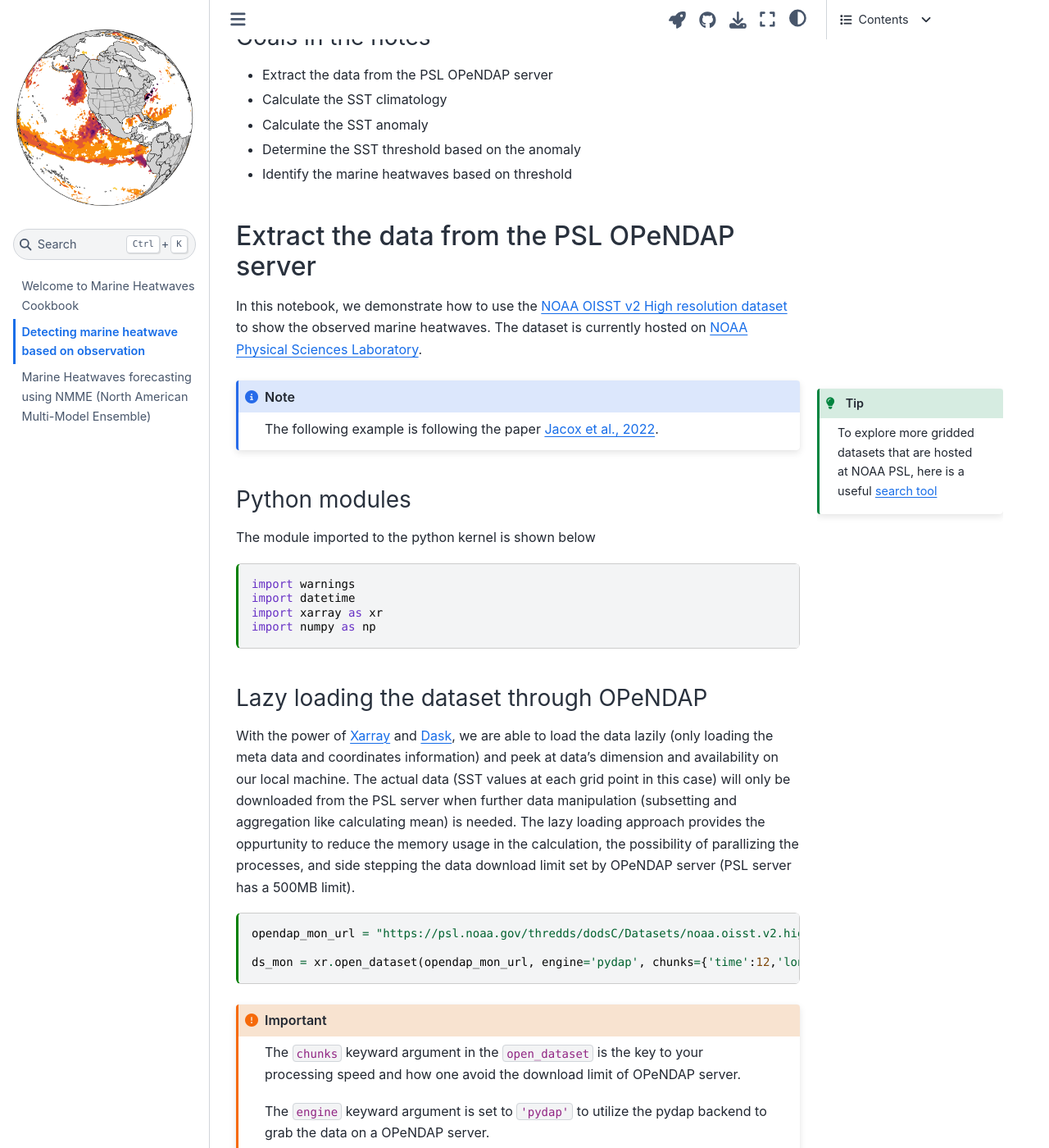
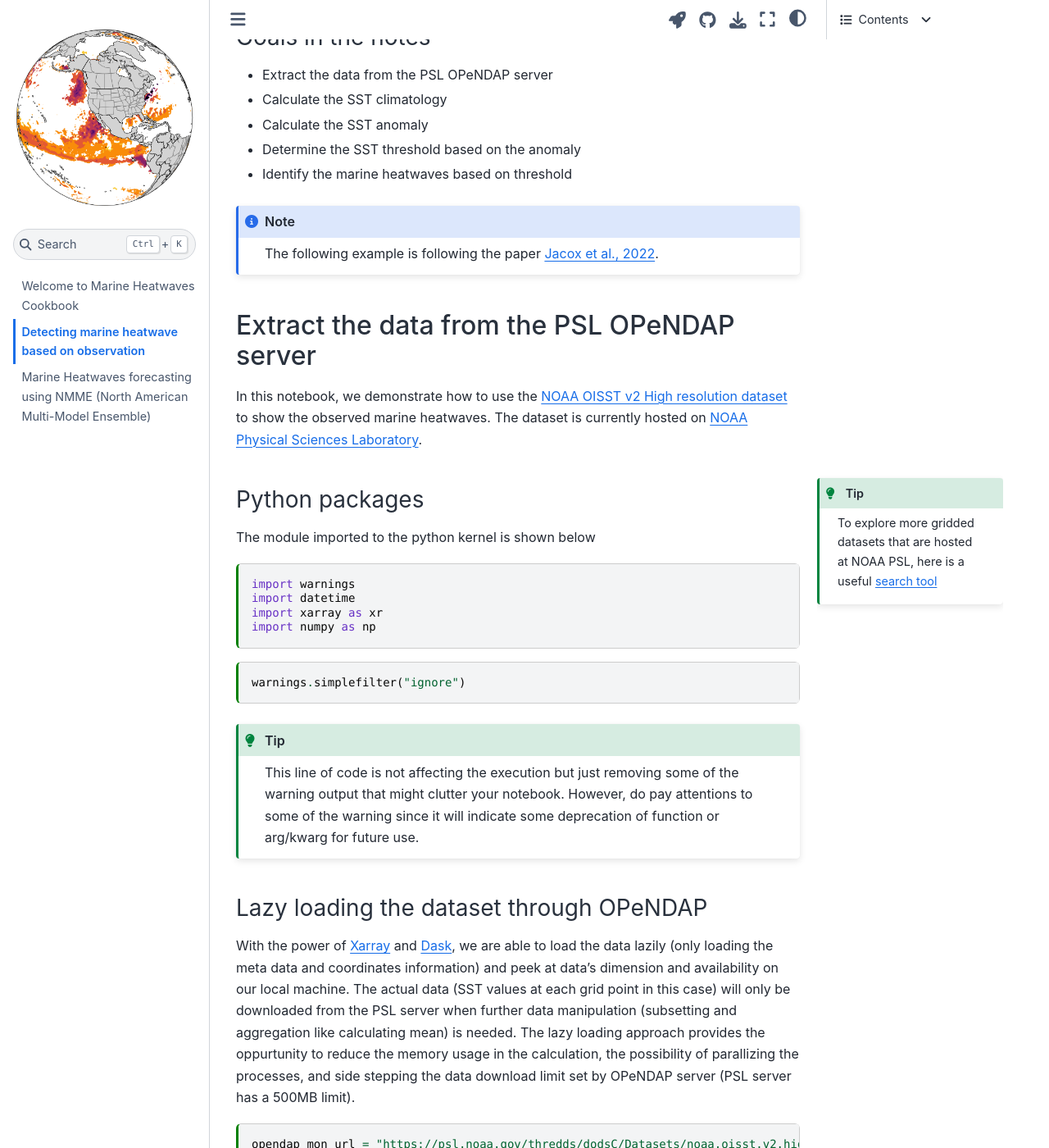
Before and after one commit to chiaweh2/marine-heatwaves-jupyterbook, a Jupyter Book: the page built from mhw_observation_myst.md, in a window 1280 px wide and 1400 px high, scrolled down 356 px. Shown: the whole window at 82% size. Built offline with Jupyter Book 1.0.4 settings and Sphinx 7.4.7 and the Sphinx Book theme 1.1.4, drawn with Linux system fonts in a browser that asks for light colours.

Commit message:
fixing citation

`````diff
--- a/mhw_observation_myst.md
+++ b/mhw_observation_myst.md
@@ -24,6 +24,12 @@ To detect the warm ocean water, sea surface temperature (SST) is usually used to
 - Determine the SST threshold based on the anomaly
 - Identify the marine heatwaves based on threshold
 
++++
+```{note}
+The following example is following the paper [Jacox et al., 2022](http://doi.org/10.1038/s41586-022-04573-9).
+```
+
+
 ## Extract the data from the PSL OPeNDAP server
 In this notebook, we demonstrate how to use the [NOAA OISST v2 High resolution dataset](https://psl.noaa.gov/data/gridded/data.noaa.oisst.v2.highres.html) to show the observed marine heatwaves.
 The dataset is currently hosted on [NOAA Physical Sciences Laboratory](https://psl.noaa.gov/data/gridded/data.noaa.oisst.v2.highres.html).
@@ -34,11 +40,8 @@ To explore more gridded datasets that are hosted at NOAA PSL, here is a useful [
 ```
 ````
 
-```{note}
-The following example is following the paper [Jacox et al., 2022](http://doi.org/10.1038/s41586-022-04573-9).
-```
 
-### Python modules
+### Python packages
 The module imported to the python kernel is shown below
 ```{code-cell} ipython3
 import warnings
@@ -47,6 +50,14 @@ import xarray as xr
 import numpy as np
 ```
 
+```{code-cell} ipython3
+warnings.simplefilter("ignore")
+```
+```{tip}
+This line of code is not affecting the execution but just removing some of the warning output that might clutter your notebook.
+However, do pay attentions to some of the warning since it will indicate some deprecation of function or arg/kwarg for future use.
+```
+(lazyLoading)=
 ### Lazy loading the dataset through OPeNDAP
 With the power of [Xarray](https://docs.xarray.dev/en/stable/) and [Dask](https://www.dask.org), we are able to load the data lazily (only loading the meta data and coordinates information) and peek at data's dimension and availability on our local machine.
 The actual data (SST values at each grid point in this case) will only be downloaded from the PSL server when further data manipulation (subsetting and aggregation like calculating mean) is needed.
`````
